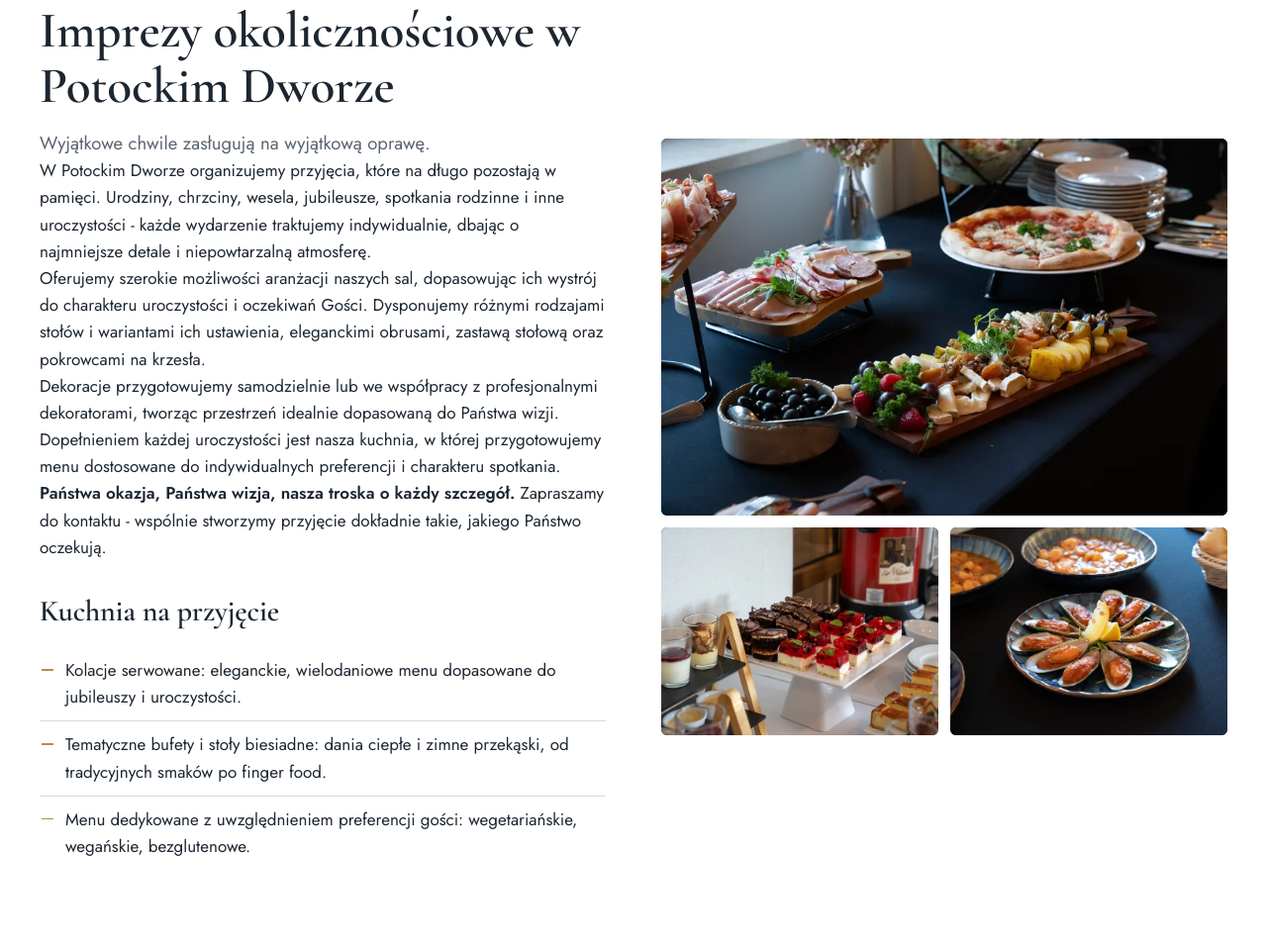
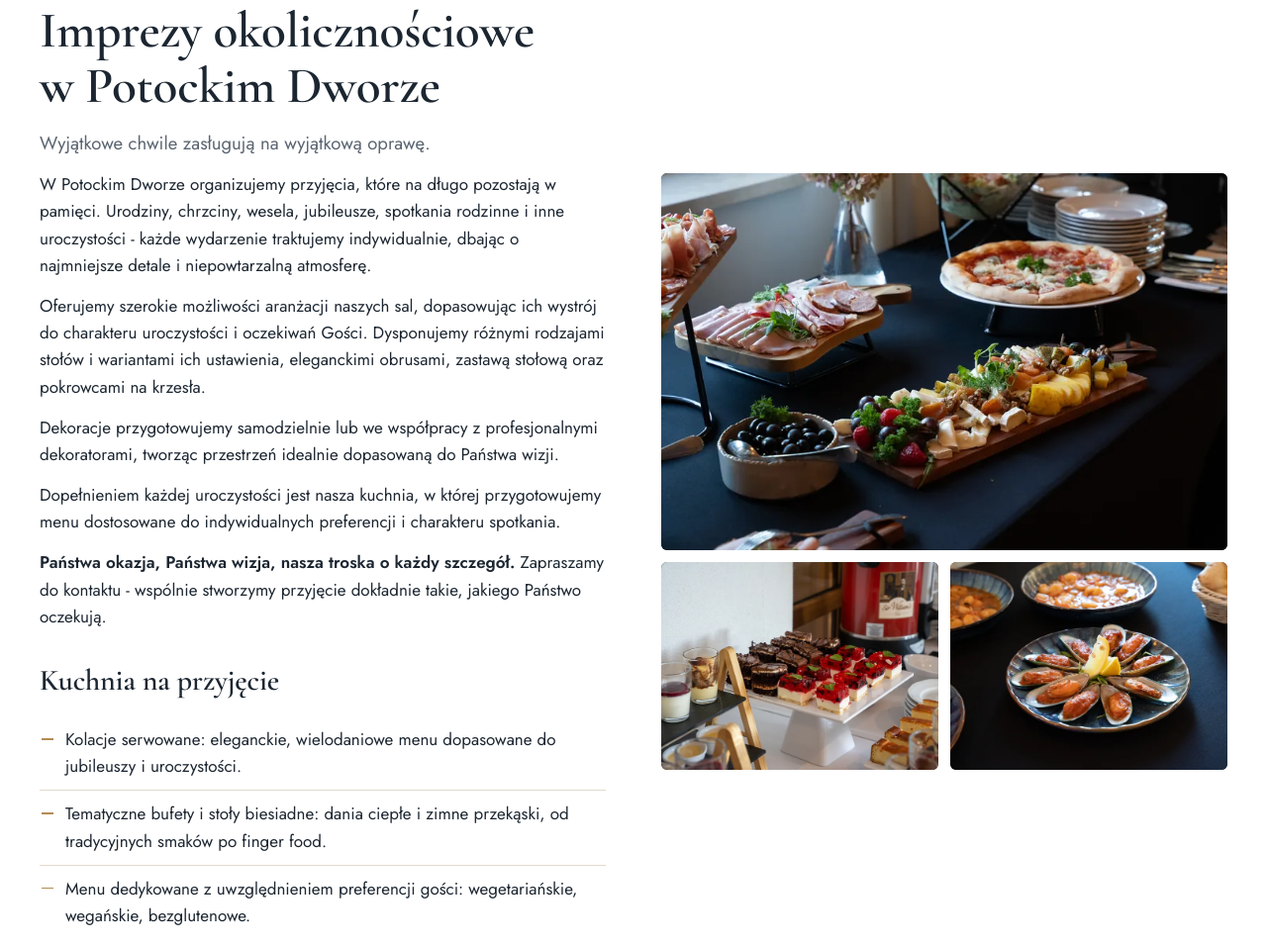
Before and after one commit to Disaster26/potocki-www, a plain HTML site: page przyjecia/index.html in a window 1280 px wide. Shown: the part 905-1861 px from the top of the page at 99% size. Drawn offline with nearby package versions, Linux system fonts and the light colour scheme.

Commit message:
Przyjecia: odstepy akapitow

```diff
--- a/przyjecia/index.html
+++ b/przyjecia/index.html
@@ -59,13 +59,13 @@
 <section class="sekcja biala" aria-labelledby="h-opis-p">
   <div class="wrap dwie">
     <div>
-      <h2 id="h-opis-p">Imprezy okolicznościowe w Potockim Dworze</h2>
+      <h2 id="h-opis-p">Imprezy okolicznościowe w&nbsp;Potockim Dworze</h2>
       <p class="lead-s" style="margin-top:14px">Wyjątkowe chwile zasługują na wyjątkową oprawę.</p>
-      <p>W Potockim Dworze organizujemy przyjęcia, które na długo pozostają w pamięci. Urodziny, chrzciny, wesela, jubileusze, spotkania rodzinne i inne uroczystości - każde wydarzenie traktujemy indywidualnie, dbając o najmniejsze detale i niepowtarzalną atmosferę.</p>
-      <p>Oferujemy szerokie możliwości aranżacji naszych sal, dopasowując ich wystrój do charakteru uroczystości i oczekiwań Gości. Dysponujemy różnymi rodzajami stołów i wariantami ich ustawienia, eleganckimi obrusami, zastawą stołową oraz pokrowcami na krzesła.</p>
-      <p>Dekoracje przygotowujemy samodzielnie lub we współpracy z profesjonalnymi dekoratorami, tworząc przestrzeń idealnie dopasowaną do Państwa wizji.</p>
-      <p>Dopełnieniem każdej uroczystości jest nasza kuchnia, w której przygotowujemy menu dostosowane do indywidualnych preferencji i charakteru spotkania.</p>
-      <p><b>Państwa okazja, Państwa wizja, nasza troska o każdy szczegół.</b> Zapraszamy do kontaktu - wspólnie stworzymy przyjęcie dokładnie takie, jakiego Państwo oczekują.</p>
+      <p style="margin-top:14px">W Potockim Dworze organizujemy przyjęcia, które na długo pozostają w pamięci. Urodziny, chrzciny, wesela, jubileusze, spotkania rodzinne i inne uroczystości - każde wydarzenie traktujemy indywidualnie, dbając o najmniejsze detale i niepowtarzalną atmosferę.</p>
+      <p style="margin-top:14px">Oferujemy szerokie możliwości aranżacji naszych sal, dopasowując ich wystrój do charakteru uroczystości i oczekiwań Gości. Dysponujemy różnymi rodzajami stołów i wariantami ich ustawienia, eleganckimi obrusami, zastawą stołową oraz pokrowcami na krzesła.</p>
+      <p style="margin-top:14px">Dekoracje przygotowujemy samodzielnie lub we współpracy z profesjonalnymi dekoratorami, tworząc przestrzeń idealnie dopasowaną do Państwa wizji.</p>
+      <p style="margin-top:14px">Dopełnieniem każdej uroczystości jest nasza kuchnia, w której przygotowujemy menu dostosowane do indywidualnych preferencji i charakteru spotkania.</p>
+      <p style="margin-top:14px"><b>Państwa okazja, Państwa wizja, nasza troska o każdy szczegół.</b> Zapraszamy do kontaktu - wspólnie stworzymy przyjęcie dokładnie takie, jakiego Państwo oczekują.</p>
       <h3 style="margin-top:34px">Kuchnia na przyjęcie</h3>
       <ul class="lista">
         <li>Kolacje serwowane: eleganckie, wielodaniowe menu dopasowane do jubileuszy i uroczystości.</li>
```
Also changed, not shown: _src/przyjecia.html (+6 -6 lines).
